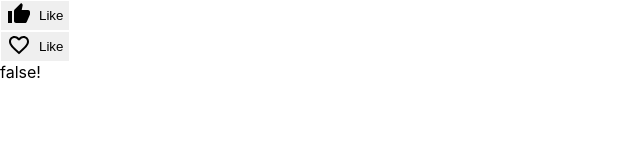
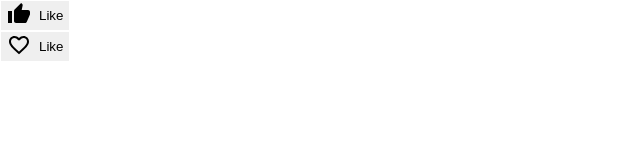
Before and after one commit to fmorrisey/like_buttons, a React (Create React App) app: page / in a window 1280 px wide. Shown: the top 160 px of the page, without its empty margins (0-640 px from the left). Built offline with nearby package versions, Linux system fonts and the light colour scheme.

Commit message:
Commented out code

```diff
--- a/src/components/like/likeButton.jsx
+++ b/src/components/like/likeButton.jsx
@@ -18,7 +18,7 @@ export default function LikeButton(props) {
         {props.children}
       </button>
       <br />
-      {isLiked.toString()}!
+      {/* {isLiked.toString()}! */}
     </div>
   );
 }
```
